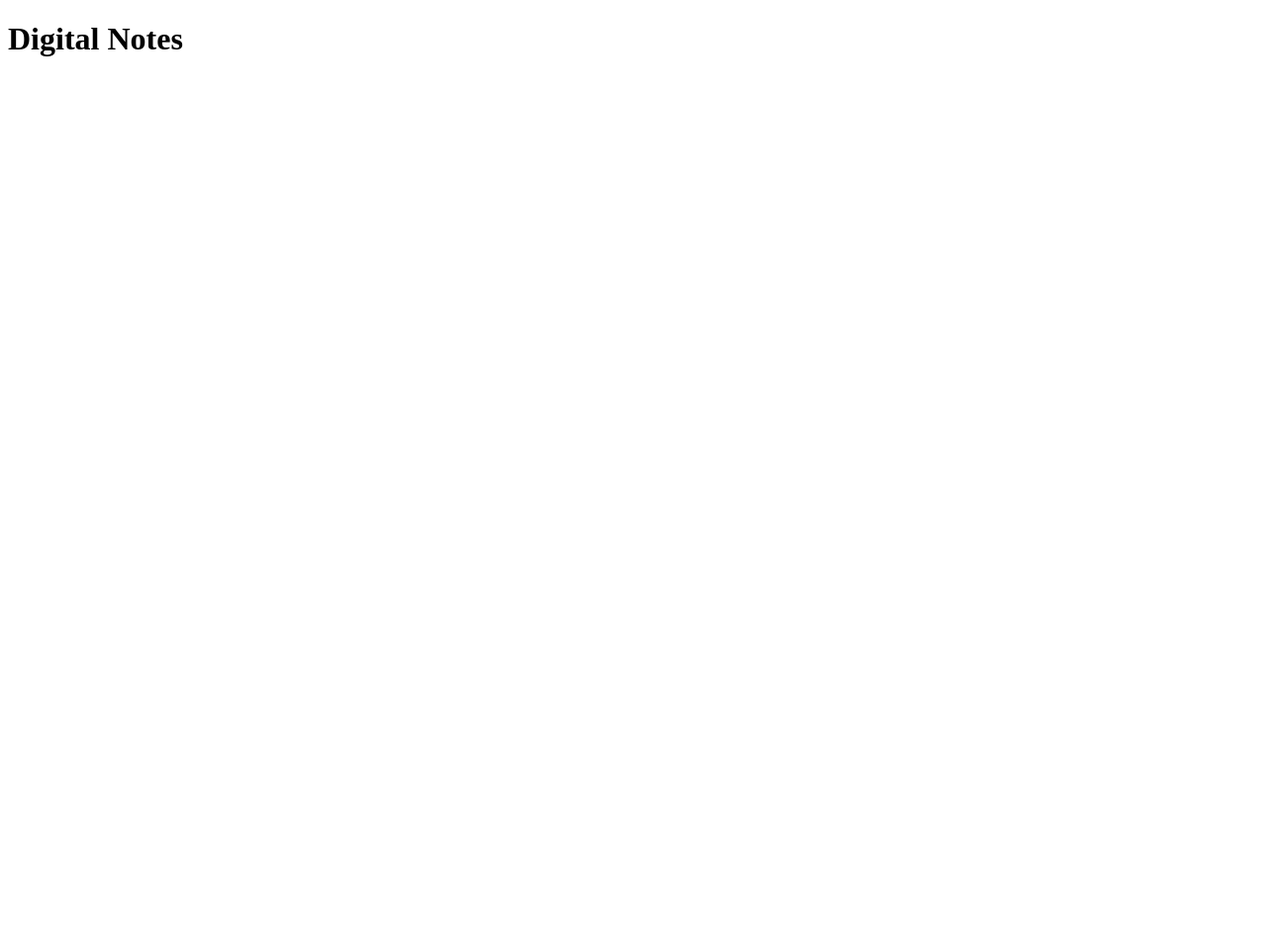
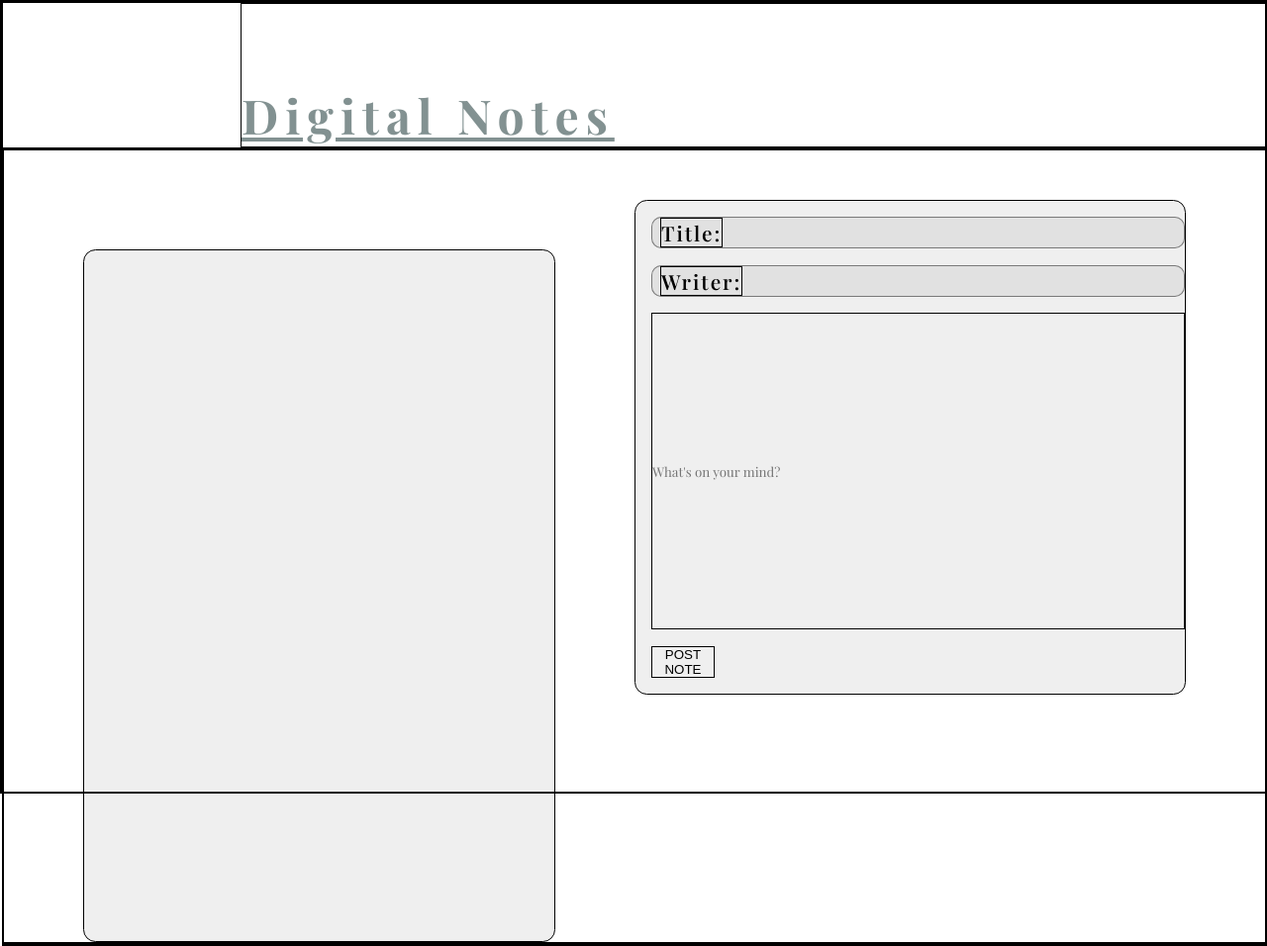
Before and after one commit to MikeWaser/Digital-notes, a website built with Vite: page index.html in a window 1280 px wide. Shown: the whole page at 99% size. Before the commit the page ends 800 px from the top, so only its background shows below. Built offline with nearby package versions, Linux system fonts and the light colour scheme; no server answers; a web font is replaced by a local one.

Commit message:
scss, html

```diff
--- a/index.html
+++ b/index.html
@@ -1,13 +1,36 @@
-<!doctype html>
+<!DOCTYPE html>
 <html lang="en">
   <head>
     <meta charset="UTF-8" />
     <link rel="icon" type="image/svg+xml" href="" />
     <meta name="viewport" content="width=device-width, initial-scale=1.0" />
+    <link rel="stylesheet" href="./src/style/style.css" />
     <title>Notes</title>
   </head>
   <body>
-    <h1>Digital Notes</h1>
+    <header>
+      <h1 class="titel">Digital Notes</h1>
+    </header>
+    <main>
+      <div class="gridContainer">
+        <div class="box notes"></div>
+        <div class="box newNote">
+          <div class="noteTitle">
+            <h2>Title:</h2>
+            <input type="text" class="inputBox titleName">
+          </div>
+          <div class="writer">
+            <h2>Writer:</h2>
+            <input type="text" class="inputBox writerName">
+          </div>
+          <div class="note">
+            <input type="text" placeholder="What's on your mind?" class="noteInput">
+          </div>
+          <button class="saveBtn">POST NOTE</button>
+        </div>
+      </div>
+    </main>
+    <footer></footer>
     <script type="module" src="/src/script.ts"></script>
   </body>
 </html>
--- a/src/script.ts
+++ b/src/script.ts
@@ -1,5 +1,3 @@
-import '/src/style/style.css'
-
 async function getData() {
     const response = await fetch("https://o6wl0z7avc.execute-api.eu-north-1.amazonaws.com/api/notes/:username");
     console.log(response);
--- a/src/style/colors.scss
+++ b/src/style/colors.scss
@@ -0,0 +1,5 @@
+$color-primary-silver: #C5C5C5;
+$color-primary-outer-space: #4C5B61;
+$color-primary-battleship-grey: #829191;
+$color-primary-cadet-grey: #9AA09C;
+$color-primary-grey: #80808021;
--- a/src/style/fonts.scss
+++ b/src/style/fonts.scss
@@ -0,0 +1 @@
+@import url("https://fonts.googleapis.com/css2?family=Playfair+Display:ital,wght@0,400..900;1,400..900&display=swap");
--- a/src/style/mixins.scss
+++ b/src/style/mixins.scss
@@ -0,0 +1,31 @@
+@import "fonts";
+@import "colors";
+
+@mixin h2-text-style() {
+  display: flex;
+  align-self: flex-end;
+  font-family: "Playfair Display", serif;
+  font-size: 1.3rem;
+  font-weight: 550;
+  letter-spacing: 2px;
+  margin-left: 0.5rem;
+}
+
+@mixin text-container() {
+  max-width: 50rem;
+  height: 2rem;
+  border: 0.5px solid #00000076;
+  background-color: #80808021;
+  display: flex;
+  margin-left: 1rem;
+  border-radius: 10px;
+}
+
+@mixin inputBox-styling() {
+  background: transparent;
+  border: 0px solid;
+  font-family: "Playfair Display", serif;
+  border-radius: 10px;
+  width: 100%;
+  height: 100%;
+}
--- a/src/style/styles.scss
+++ b/src/style/styles.scss
@@ -0,0 +1,93 @@
+// sass --watch src/style/styles.scss:src/style/style.css
+
+@import "colors";
+@import "mixins";
+@import "fonts";
+
+*,
+* ::before,
+*::after {
+  box-sizing: border-box;
+  padding: 0;
+  margin: 0;
+  border: 1px solid black;
+}
+
+body {
+  height: 100vh;
+  width: 100vw;
+}
+
+.titel {
+  font-family: "Playfair Display", serif;
+  font-size: 3rem;
+  letter-spacing: 7px;
+  text-decoration: underline;
+  color: $color-primary-battleship-grey;
+  padding-top: 5rem;
+  margin-left: 15rem;
+}
+
+.gridContainer {
+  display: grid;
+  grid-template-columns: repeat(16, 1fr);
+  grid-auto-rows: 50px;
+}
+.box {
+  background-color: $color-primary-grey;
+  border-radius: 12.5px;
+}
+
+.notes {
+  grid-column: 2 / 8;
+  grid-row: 3 / 17;
+}
+
+.newNote {
+  grid-column: 9 / 16;
+  grid-row: 2 / 12;
+  display: flex;
+  flex-direction: column;
+  justify-content: space-between;
+}
+
+h2 {
+  @include h2-text-style();
+}
+
+.noteTitle {
+  @include text-container();
+  margin-top: 1rem;
+  margin-bottom: 0;
+}
+
+.writer {
+  @include text-container();
+}
+
+.inputBox {
+  @include inputBox-styling();
+  width: 100%;
+  height: 2rem;
+  padding-left: 0.5rem;
+  margin-left: 0.1rem;
+  font-size: 1rem;
+
+}
+
+.note {
+  max-width: 50rem;
+  height: 20rem;
+  margin-left: 1rem;
+}
+
+.noteInput {
+  @include inputBox-styling();
+}
+
+.saveBtn {
+  max-height: 2rem;
+  max-width: 4rem;
+  margin-bottom: 1rem;
+  margin-left: 1rem;
+}
```
Also changed, not shown: src/assets/img/binIcon.svg (added), src/assets/img/editIcon.svg (added), src/assets/img/uploadIcon.svg (added), src/style/style.css, src/typescript.svg (deleted), 1 other file.
